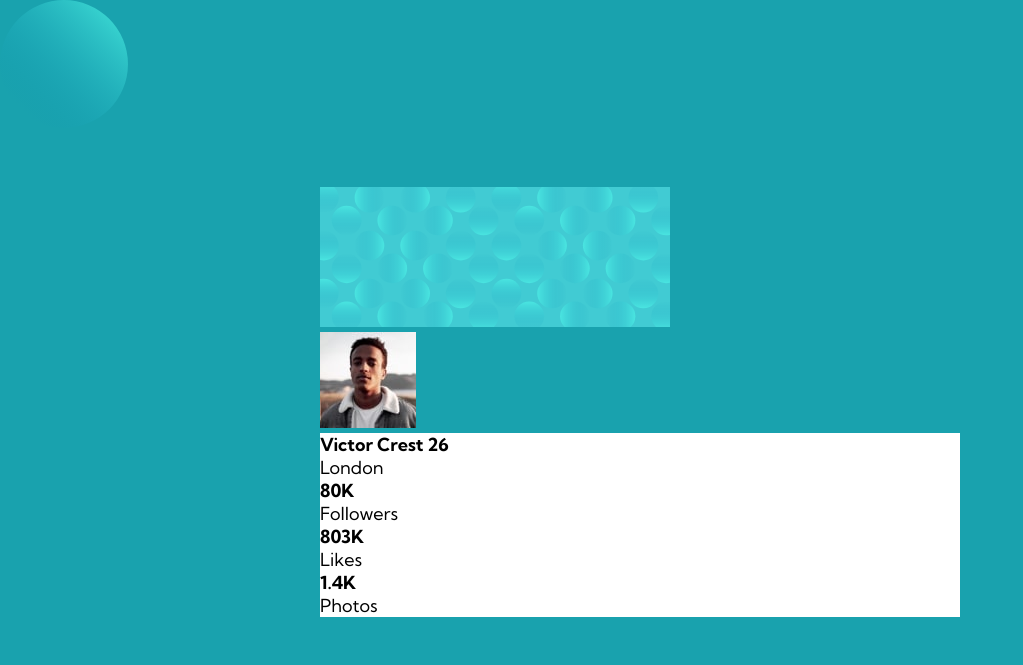
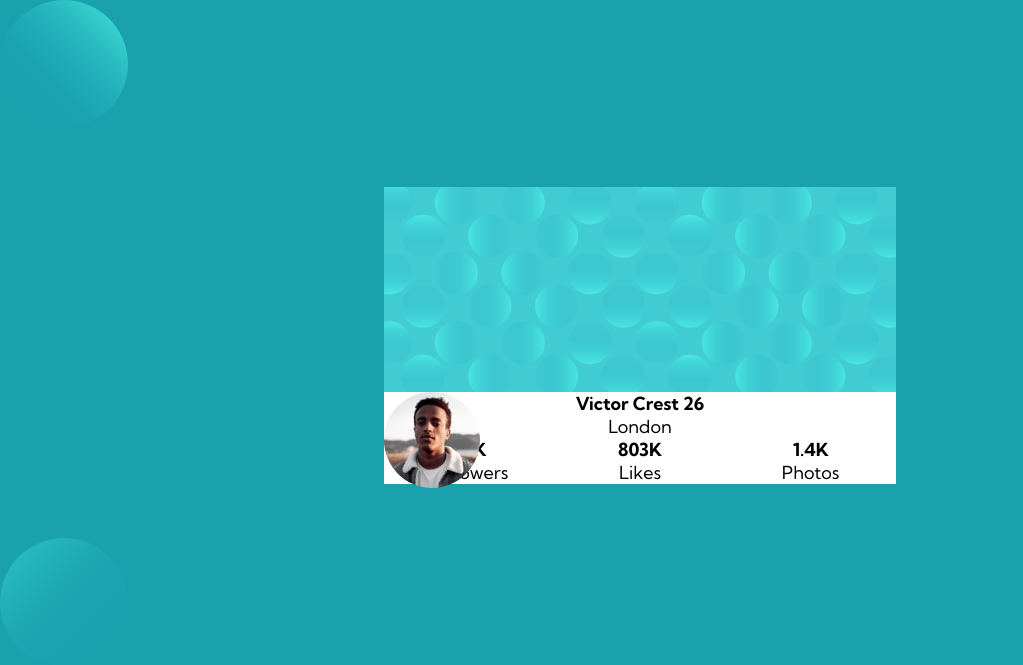
Before and after one commit to DavidCaffrey/profile-card-component-caffrey, a plain HTML site: page index.html in a window 1280 px wide. Shown: the top 665 px of the page, without its empty margins (0-1023 px from the left). Drawn offline with Linux system fonts and the light colour scheme.

Commit message:
basic card layout

```diff
--- a/index.html
+++ b/index.html
@@ -1,12 +1,16 @@
 <!DOCTYPE html>
 <html lang="en">
-
   <head>
     <meta charset="UTF-8" />
     <meta name="viewport" content="width=device-width, initial-scale=1.0" />
     <!-- displays site properly based on user's device -->
 
-    <link rel="icon" type="image/png" sizes="32x32" href="./images/favicon-32x32.png" />
+    <link
+      rel="icon"
+      type="image/png"
+      sizes="32x32"
+      href="./images/favicon-32x32.png"
+    />
     <link rel="stylesheet" href="style.css" />
     <title>Frontend Mentor | Profile card component</title>
   </head>
@@ -17,12 +21,19 @@
       <section class="card-top-container">
         <img src="images/bg-pattern-card.svg" alt="" class="card-top" />
       </section>
-        <img src="images/image-victor.jpg" alt="picture of victor" class="profile-img" />
+      <img
+        src="images/image-victor.jpg"
+        alt="picture of victor"
+        class="profile-img"
+      />
       <section class="card-bottom-container">
+        <section class="profile-info-container">
           <h1 class="profile-name">
             Victor Crest <span class="profile-age">26</span>
           </h1>
           <p class="profile-loc">London</p>
+        </section>
+
         <section class="stats">
           <h2 class="numbers">80K</h2>
           <p class="stat-type">Followers</p>
@@ -40,9 +51,9 @@
     <img src="images/bg-pattern-bottom.svg" alt="" class="bg-bottom" />
     <div class="attribution">
       Challenge by
-        <a href="https://www.frontendmentor.io?ref=challenge" target="_blank">Frontend Mentor</a
+      <a href="https://www.frontendmentor.io?ref=challenge" target="_blank"
+        >Frontend Mentor</a
       >. Coded by <a href="#">Your Name Here</a>.
     </div>
   </body>
-
 </html>
--- a/style.css
+++ b/style.css
@@ -26,32 +26,64 @@ body {
 }
 
 .card {
-    width: 50%;
+  width: 40%;
   border-radius: 20px;
   margin: 3rem auto;
+  position: relative;
 }
 
-.card-top-container {}
+.card-top-container {
+  padding-bottom: 0;
+}
 
-.card-top {}
+.card-top {
+  width: 100%;
+  height: 100%;
+  display: block;
+}
 
-.profile-img {}
+.profile-img {
+  border-radius: 50%;
+  position: absolute;
+}
 
 .card-bottom-container {
   background-color: #fff;
+  display: grid;
+  grid-template-columns: 1fr 1fr 1fr;
+  grid-template-rows: 1fr 1fr;
 }
 
-.profile-name {}
+.profile-info-container {
+  grid-column: 1/4;
+}
 
-.profile-age {}
+.profile-name {
+  text-align: center;
+}
 
-.profile-loc {}
+.profile-age {
+  text-align: center;
+}
 
-.stats {}
+.profile-loc {
+  text-align: center;
+}
 
-.numbers {}
+.stats {
+  text-align: center;
+}
 
-.stat-type {}
+.numbers {
+  text-align: center;
+}
+
+.stat-type {
+}
+
+.bg-bottom {
+  width: 10%;
+}
 
 .attribution {
   font-size: 11px;
```
Lines whose indentation alone changed are shown as unchanged.
